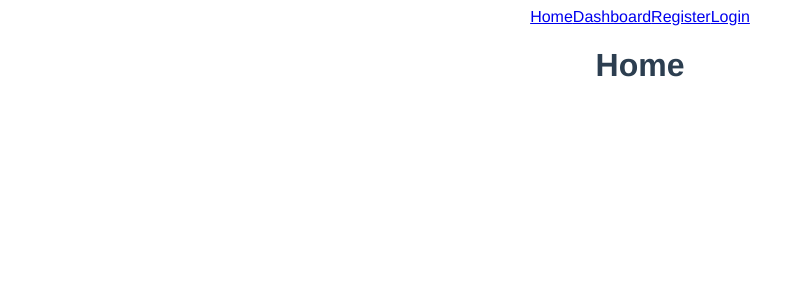
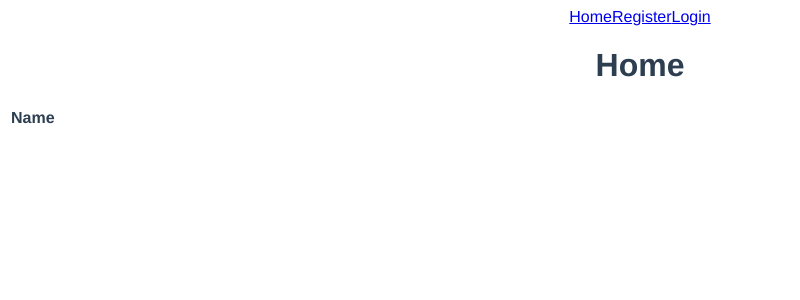
Before and after one commit to OltionG/FlowGames, a Vue app: page / in a window 1280 px wide. Shown: the top 300 px of the page, without its empty margins (0-800 px from the left). Built offline with nearby package versions, Linux system fonts and the light colour scheme; no server answers; the database is empty.

Commit message:
basic_admin

```diff
--- a/src/App.vue
+++ b/src/App.vue
@@ -1,6 +1,10 @@
 <template>
+  <Suspense>
+    <div>
   <NavBar/>
   <router-view />
+</div>
+</Suspense>
 </template>
 
 <script>
--- a/src/components/NavBar.vue
+++ b/src/components/NavBar.vue
@@ -1,10 +1,13 @@
 <template>
   <nav>
     <router-link to="/">Home</router-link>
-    <router-link to="/dashboard">Dashboard</router-link>
+    <router-link to="/dashboard" v-if="isAdmin">Dashboard</router-link>
     <router-link to="/register">Register</router-link>
     <router-link to="/login">Login</router-link>
     <button @click="handleSignOut" v-if="isLoggedIn">Log Out</button>
+    <p v-if="isLoggedIn">{{ userInfo }}</p>
+    <p v-if="isLoggedIn">{{ currentUserName }}</p>
+
   </nav>
 </template>
 
@@ -12,21 +15,43 @@
 import { onMounted, ref } from 'vue';
 import { getAuth, onAuthStateChanged, signOut } from "firebase/auth"
 import { useRouter } from 'vue-router';
+import { doc, getDoc, getFirestore, collection, getDocs } from 'firebase/firestore'
+
+const db = getFirestore();
 
 const router = useRouter();
 const isLoggedIn = ref(false);
+const isAdmin = ref(false);
+const userInfo = ref("");
+let auth;
+const currentUserName = ref("");
 
-let auth;
+const querySnapshot = await getDocs(collection(db, "users"));
+
+
 onMounted(() =>{
   auth = getAuth();
   onAuthStateChanged(auth, (user) => {
     if (user) {
+      querySnapshot.forEach((doc) => {
+        if(doc.id == user.uid){
+          console.log(doc.id, " => ", doc.data().role);
+          currentUserName.value = doc.data().name;
+          if(doc.data().role == "Admin"){
+            isAdmin.value = true;
+          }
+        }
+});
+
+      userInfo.value = user.email;
       isLoggedIn.value = true;
     } else {
       isLoggedIn.value = false;
     }
   });
 });
+
+
 
 const handleSignOut = () => {
   signOut(auth).then(() => {
--- a/src/views/Dashboard.vue
+++ b/src/views/Dashboard.vue
@@ -1,17 +1,18 @@
 <template>
     <p>Dashboard</p>
     <p><button @click="addUser">Create</button></p>
-
 </template>
 
 <script setup>
 import { collection, doc, setDoc, getFirestore } from "firebase/firestore";
+import { ref } from "vue";
 
 const db = getFirestore();
 const usersRef = collection(db, "users");
 const addUser = () => {
     setDoc(doc(usersRef, "EG"),{
-    name: "Edonis Gashi"
+    name: "Edonis Gashi",
+    role: "User"
 });
 };
 </script>
--- a/src/views/Home.vue
+++ b/src/views/Home.vue
@@ -1,6 +1,17 @@
 <template>
     <h1>Home</h1>
-
+    <table>
+        <thead>
+            <tr>
+                <th>Name</th>
+            </tr>
+        </thead>
+        <tbody>
+            <tr>
+                <td> </td>
+            </tr>
+        </tbody>
+    </table>
 </template>
 
 <script setup>
--- a/src/views/Register.vue
+++ b/src/views/Register.vue
@@ -22,7 +22,8 @@ const register = () => {
     createUserWithEmailAndPassword(auth, email.value, password.value)
     .then((data) =>{
         return setDoc(doc(usersRef, data.user.uid),{
-            name: fname.value
+            name: fname.value,
+            role: "User"
         });
     }).then(() => {
         router.push('/dashboard')
```
Also changed, not shown: firebase.json (added).
